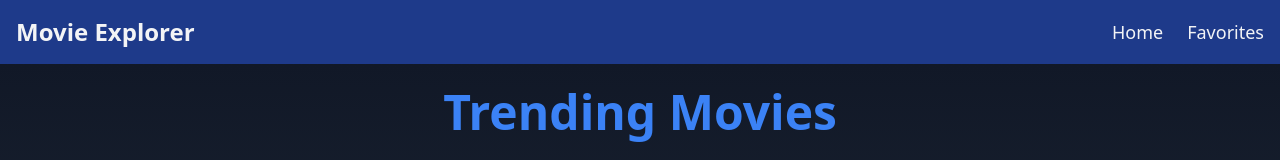
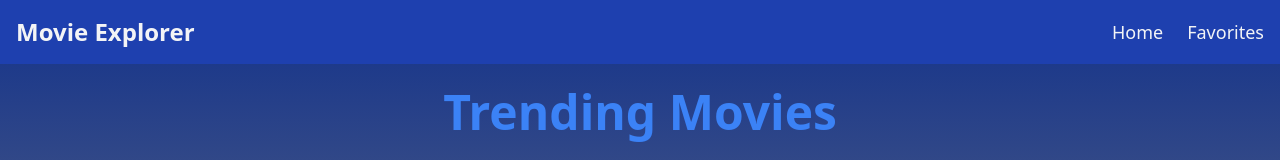
Before and after one commit to KasunUdayanga/Movie-Explorer, a React (Create React App) app in the folder movie-explorer/: page / in a window 1280 px wide. Shown: the top 160 px of the page. Built offline with nearby package versions, Linux system fonts and the light colour scheme; no server answers.

Commit message:
style: update Navbar background color and enhance loading screen gradient in Home page

```diff
--- a/movie-explorer/src/components/Navbar.js
+++ b/movie-explorer/src/components/Navbar.js
@@ -4,7 +4,7 @@ import { Link } from 'react-router-dom';
 
 const Navbar = () => {
   return (
-    <nav className="bg-blue-900 text-gray-100  shadow-lg">
+    <nav className="bg-blue-800 text-gray-100  shadow-lg">
       <div className="container mx-auto flex justify-between items-center p-4">
         {/* Logo */}
         <Link to="/" className="text-2xl font-bold  hover:text-blue-400 transition">
--- a/movie-explorer/src/pages/Home.js
+++ b/movie-explorer/src/pages/Home.js
@@ -45,14 +45,14 @@ const Home = () => {
 
   if (loading) {
     return (
-      <div className="flex items-center justify-center min-h-screen bg-gray-900 text-white">
+      <div className="flex items-center justify-center min-h-screen bg-gradient-to-b from-purple-900 via-gray-900 to-black text-white">
         <p className="text-lg font-semibold">Loading movies...</p>
       </div>
     );
   }
 
   return (
-    <div className="p-6 bg-gradient-to-b from-gray-900 via-gray-800 to-gray-900 text-white min-h-screen">
+    <div className="p-6 bg-gradient-to-b from-blue-900 via-gray-500 to-black text-white min-h-screen">
       <div className="max-w-7xl mx-auto">
         {/* Header */}
         <h1 className="text-5xl font-extrabold mb-8 text-center text-blue-500">
```
